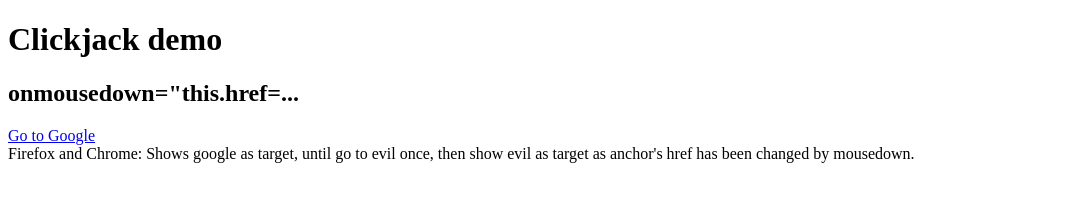
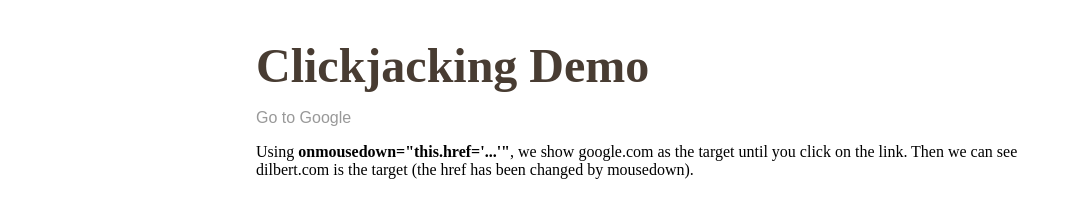
Before and after one commit to adichopra/adichopra.github.io, a plain HTML site: page demo.html in a window 1280 px wide. Shown: the whole page, without its empty margins (0-1072 px from the left). Drawn offline with Linux system fonts and the light colour scheme; a script that the page names is missing.

Commit message:
updated demo formatting

```diff
--- a/demo.html
+++ b/demo.html
@@ -1,21 +1,24 @@
-<!DOCTYPE html PUBLIC "-//W3C//DTD XHTML 1.0 Strict//EN" "http://www.w3.org/TR/xhtml1/DTD/xhtml1-strict.dtd">
-<html xmlns="http://www.w3.org/1999/xhtml" xml:lang="en" lang="en">
+<!DOCTYPE html>
   <head>
-      <title>Clickjack Demo</title>
+    <link rel="preload" as="style" href="style.css" onload="this.rel='stylesheet'">
+    <title>Clickjacking Demo</title>
   </head>
   <body>
-
-<h1>Clickjack demo</h1>
-
-<h2>onmousedown="this.href=...</h2>
+    <h1>Clickjacking Demo</h1>
     <p>
-  <a href=http://www.google.com/
-     onmousedown="this.href='http://www.dilbert.com';"
-  >
-  Go to Google
-  </a>
-	<br/>Firefox and Chrome: Shows google as target, until go to evil once,
-	    then show evil as target as anchor's href has been changed by mousedown.
+      <a href=http://www.google.com/ onmousedown="this.href='http://www.dilbert.com';">Go to Google</a>
+      <p>Using <b>onmousedown="this.href='...'"</b>, we show google.com as the target until you click on the link. Then we can see dilbert.com is the target (the href has been changed by mousedown).
+      </p>
     </p>
   </body>
+  <footer>
+    <script src="https://ajax.googleapis.com/ajax/libs/webfont/1.6.26/webfont.js"></script>
+    <script>
+      WebFont.load({
+        google: {
+          families: ['Inconsolata']
+        }
+      });
+    </script>
+  </footer>
 </html>
```
Also changed, not shown: 161.html (+0 -1 lines). Lines whose indentation alone changed are shown as unchanged.
